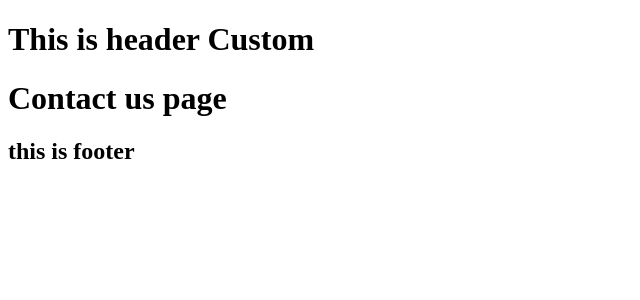
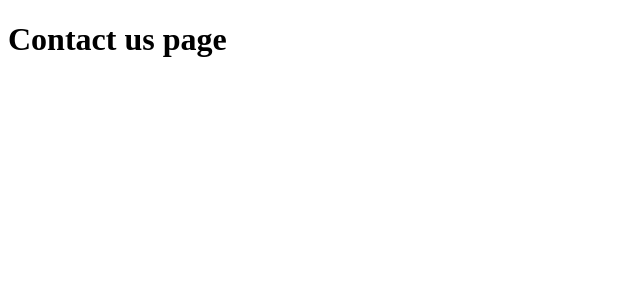
Before and after one commit to NiteshKhanduja3/vuejslearning, a Nuxt app in the folder NuxtJs/nuxt-demo/: page /contact in a window 1280 px wide. Shown: the top 300 px of the page, without its empty margins (0-640 px from the left). Built offline with nearby package versions, Linux system fonts and the light colour scheme.

Commit message:
render layout  using definePageMeta

```diff
--- a/NuxtJs/nuxt-demo/app.vue
+++ b/NuxtJs/nuxt-demo/app.vue
@@ -1,7 +1,8 @@
 <template>
   <div>
-    <NuxtLayout name="custom"  >
+    <NuxtLayout >
       <NuxtPage />
     </NuxtLayout>
   </div>
+
 </template>
--- a/NuxtJs/nuxt-demo/pages/contact.vue
+++ b/NuxtJs/nuxt-demo/pages/contact.vue
@@ -1,3 +1,13 @@
+<script>
+definePageMeta({
+    layout:false
+})
+</script>
+
+
 <template>
+        <NuxtLayout name="custom"  >
     <h1>Contact  us page</h1>
+    </NuxtLayout>
+
 </template>
```
